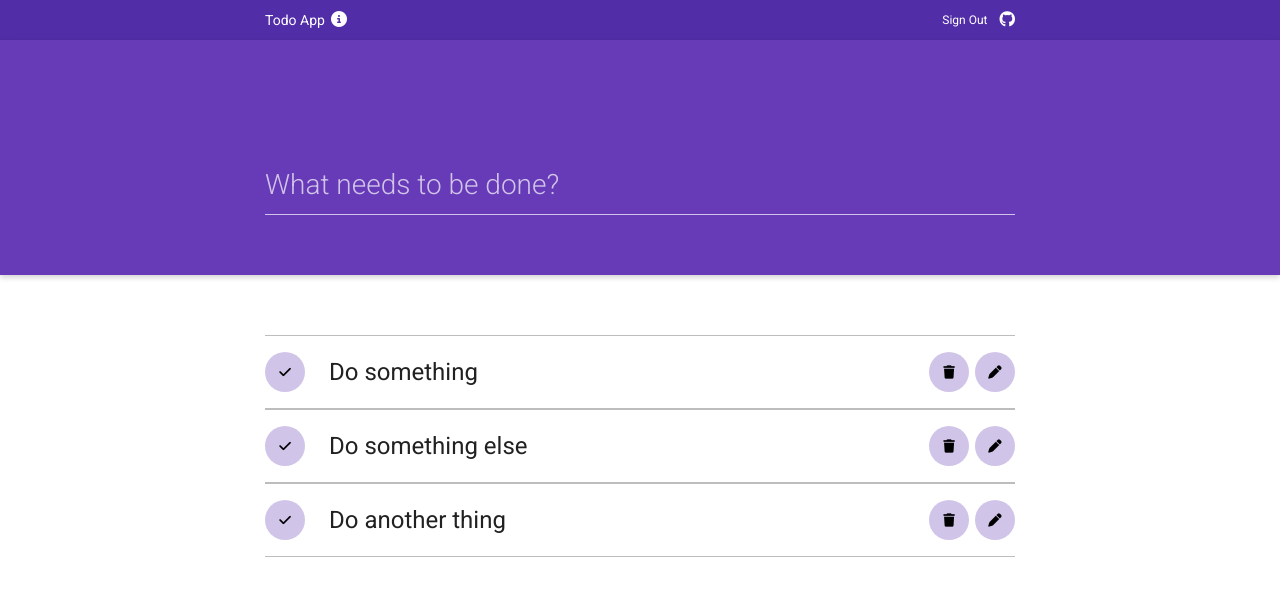
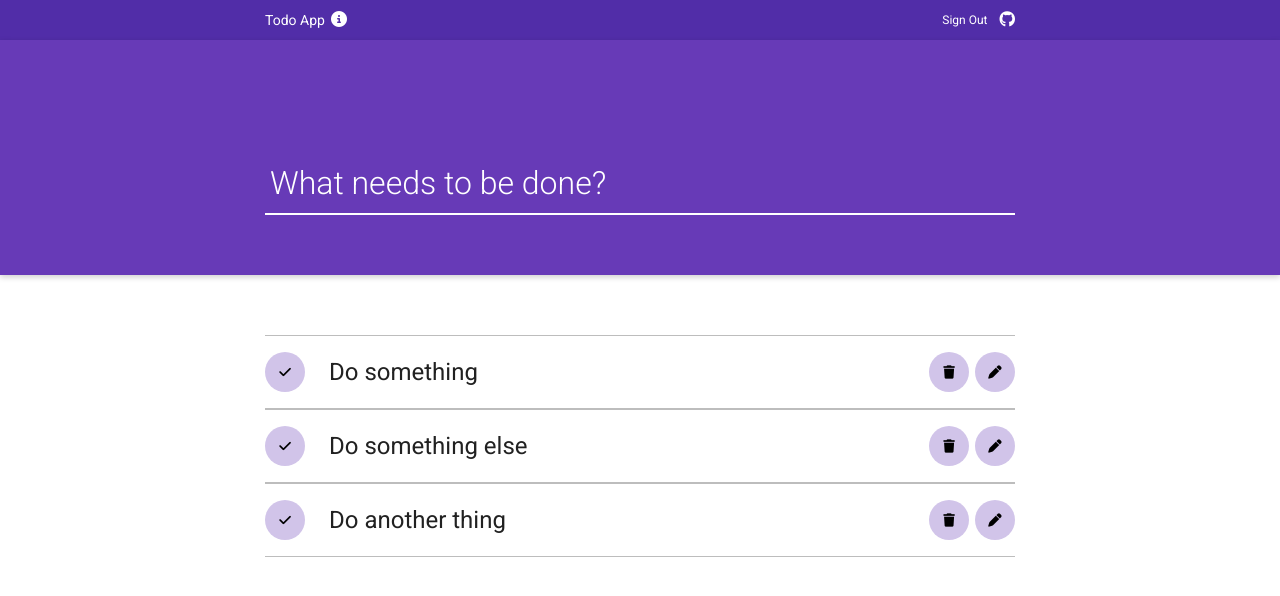
Before and after one commit to yuliankarapetkov/todo-react, a React (Create React App) app: page /tasks in a window 1280 px wide. Shown: the top 596 px of the page. Built offline with nearby package versions, Linux system fonts and the light colour scheme.

Commit message:
fix: TaskForm functionality

```diff
--- a/src/tasks/components/TaskForm.tsx
+++ b/src/tasks/components/TaskForm.tsx
@@ -1,13 +1,39 @@
 import styles from './TaskForm.module.css';
+import { useRef, useState } from 'react';
 
-function TaskForm() {
+const MAX_LENGTH = 64;
+
+function TaskForm({ onCreate }: { onCreate: (value: string) => void; }) {
+    const [description, setDescription] = useState('');
+
+    const inputRef = useRef<HTMLInputElement>(null);
+
+    const clearInput = () => setDescription('');
+    const inputChange = (e: any) => setDescription(e.target.value);
+
+    const submit = (e: any) => {
+        e.preventDefault();
+
+        const trimmed = description.trim();
+
+        if (trimmed.length) onCreate(trimmed);
+
+        clearInput();
+    };
+
     return (
         <div className={styles.wrapper}>
-            <form className={styles.form}>
+            <form className={styles.form} onSubmit={submit}>
                 <input
+                    type="text"
+                    autoComplete="off"
+                    placeholder="What needs to be done?"
+                    autoFocus
+                    maxLength={MAX_LENGTH}
                     className={styles.input}
-                    type="text"
-                    placeholder="What needs to be done?"
+                    ref={inputRef}
+                    value={description}
+                    onChange={inputChange}
                 />
             </form>
         </div>
--- a/src/tasks/pages/Tasks.tsx
+++ b/src/tasks/pages/Tasks.tsx
@@ -14,6 +14,10 @@ function Tasks() {
         dispatch(fetchTasks());
     }, []);
 
+    const onCreate = (description: string) => {
+        console.log('created', description);
+    };
+
     const onUpdate = (task: any) => {
         console.log('updated', task);
     };
@@ -26,7 +30,7 @@ function Tasks() {
         <div>
             <div className={styles.header}>
                 <div className="container">
-                    <TaskForm />
+                    <TaskForm onCreate={onCreate} />
                 </div>
             </div>
 
```
